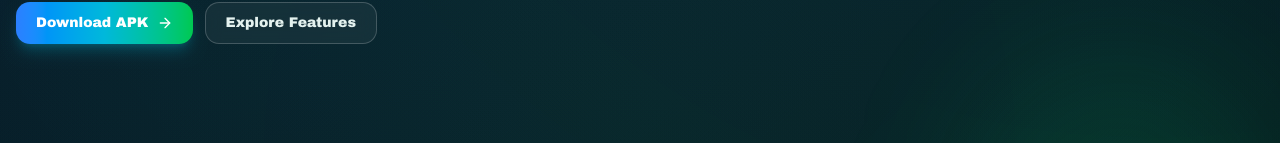
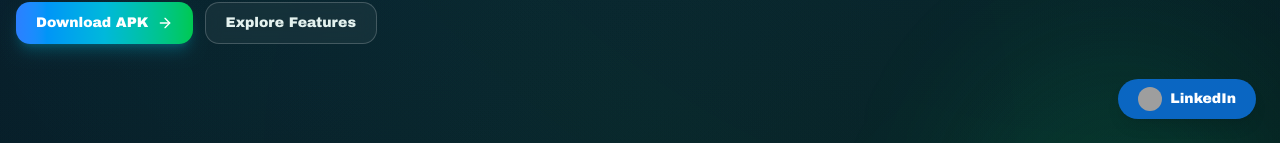
Before and after one commit to ShreyasP10/CropIQ-Web-Portal, a Next.js app: page / in a window 1280 px wide. Shown: the part 657-800 px from the top of the page. Built offline with nearby package versions, Linux system fonts and the light colour scheme; no server answers; the database is empty; grey boxes are pictures that could not be loaded.

Commit message:
Added Linkedin Button

```diff
--- a/src/app/layout.tsx
+++ b/src/app/layout.tsx
@@ -4,6 +4,7 @@ import { SITE_CONFIG } from "@/constants/site";
 import { AppProviders } from "@/providers/app-providers";
 import { Navbar } from "@/components/layout/navbar";
 import { Footer } from "@/components/layout/footer";
+import { FloatingLinkedInButton } from "@/components/shared/floating_linkedin_button";
 import { Analytics } from "@vercel/analytics/next";
 
 export const metadata: Metadata = {
@@ -29,11 +30,7 @@ export default function RootLayout({
   children: React.ReactNode;
 }>) {
   return (
-    <html
-      lang="en"
-      className="h-full antialiased"
-      suppressHydrationWarning
-    >
+    <html lang="en" className="h-full antialiased" suppressHydrationWarning>
       <body className="min-h-full flex flex-col font-sans">
         <AppProviders>
           <Navbar />
@@ -41,6 +38,9 @@ export default function RootLayout({
           <Footer />
         </AppProviders>
 
+        {/* Sticky LinkedIn button */}
+        <FloatingLinkedInButton />
+
         <Analytics />
       </body>
     </html>
--- /dev/null
+++ b/src/components/shared/floating_linkedin_button.tsx
@@ -0,0 +1,25 @@
+"use client";
+
+import { motion } from "framer-motion";
+
+export function FloatingLinkedInButton() {
+  return (
+    <motion.a
+      href="https://www.linkedin.com/posts/shreyaspawar10_cropiq-androiddevelopment-machinelearning-ugcPost-7466100188231884801-va-O/"
+      target="_blank"
+      rel="noopener noreferrer"
+      className="fixed bottom-6 right-6 z-50 inline-flex items-center gap-2 rounded-full bg-[#0A66C2] px-5 py-2 text-sm font-medium text-white shadow-lg transition-colors hover:bg-[#004182] focus:outline-none focus:ring-2 focus:ring-[#0A66C2] focus:ring-offset-2"
+      whileHover={{ scale: 1.05 }}
+      whileTap={{ scale: 0.95 }}
+      aria-label="View CropIQ LinkedIn post"
+    >
+      {/* Replace the URL below with your copied image address */}
+      <img
+        src="https://media.licdn.com/dms/image/v2/D4E03AQEIEIlgxjpW0w/profile-displayphoto-crop_800_800/B4EZtW_jK2IUAI-/0/1766691061455?e=1781740800&v=beta&t=2tJtSRPIuUeZH2qCcsqGZitSPSrPDU_mFB7UjJkONcE" // ← put your actual image URL here
+        alt="Shreyas Pawar"
+        className="h-6 w-6 rounded-full object-cover"
+      />
+      <span>LinkedIn</span>
+    </motion.a>
+  );
+}
```
